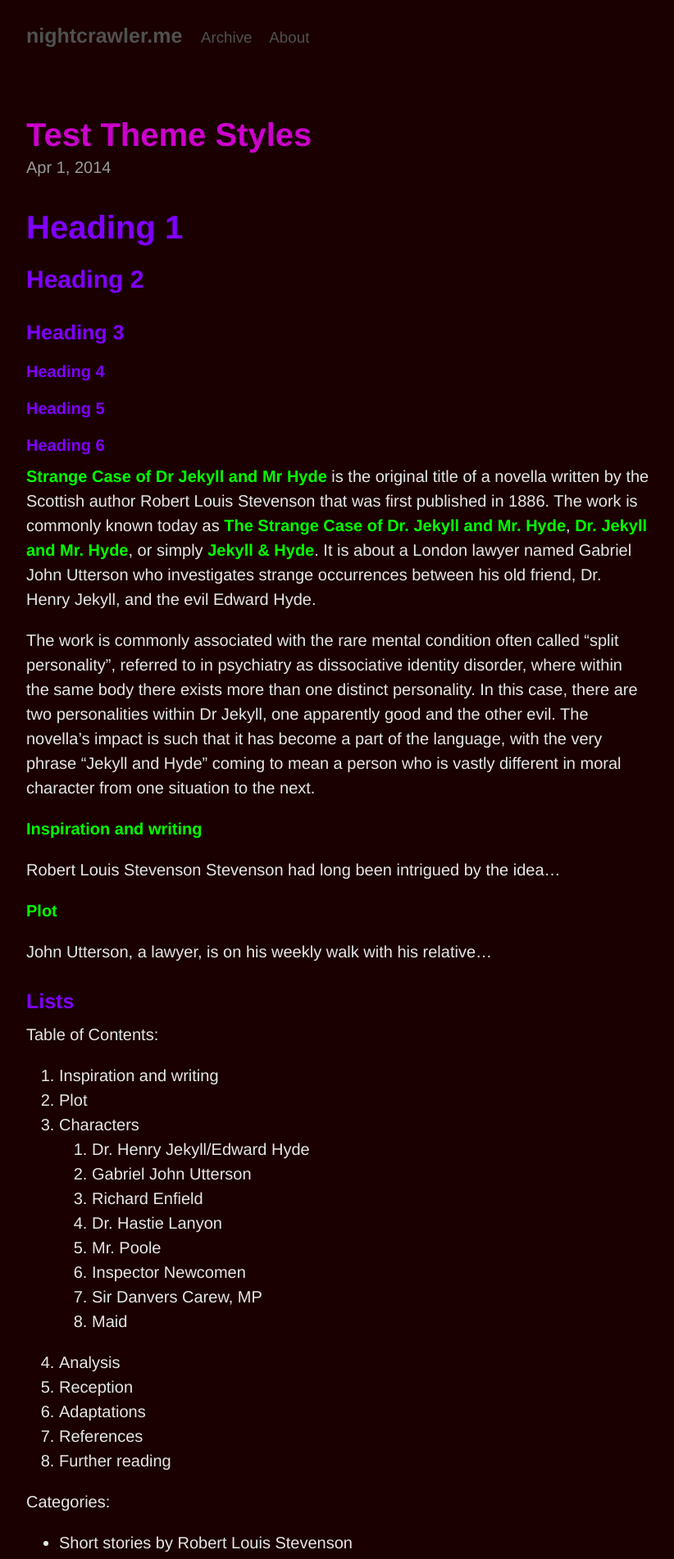
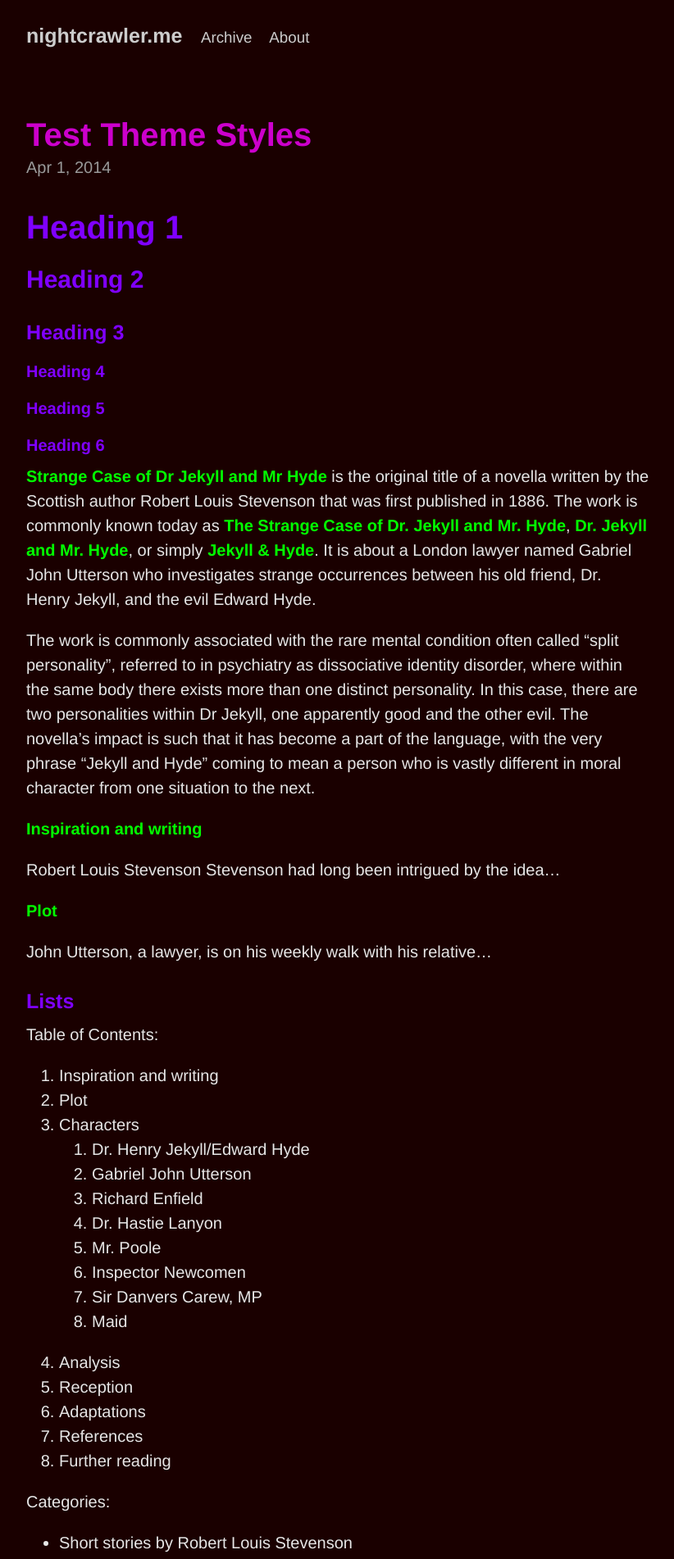
Before and after one commit to nightcrawler086/nightcrawler086.github.io, a Jekyll site: the page built from index.html, in a window 1280 px wide. Shown: the top 1902 px of the page at 82% size, without its empty margins (228-1050 px from the left). Built offline with Jekyll 4.4.1, drawn with Linux system fonts in a browser that asks for light colours.

Commit message:
changed masthead color

```diff
--- a/css/_settings.scss
+++ b/css/_settings.scss
@@ -7,7 +7,7 @@ $font-family:       "Helvetica Neue", Helvetica, Arial, sans-serif;
 $code-font-family:  Menlo, Monaco, "Courier New", monospace;
 
 
-$masthead-color:         #505050;
+$masthead-color:         #CCCCCC;
 $masthead-small-color:   #C0C0C0;
 
 $post-title-color:       #CC00CC;
```
